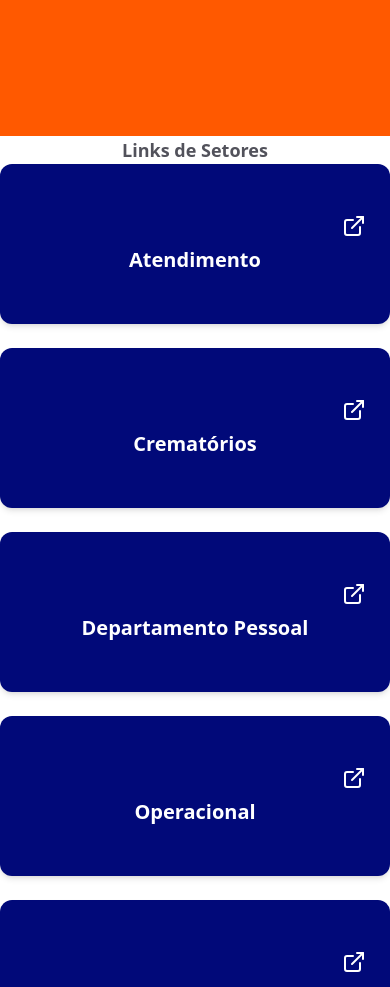
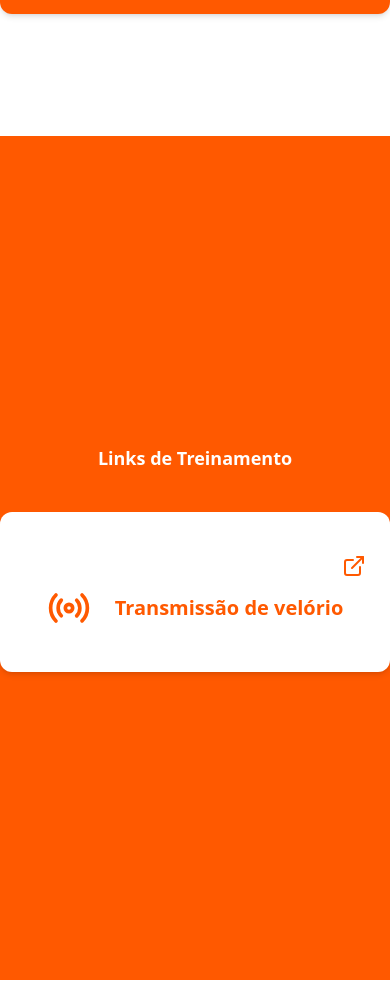
Before and after one commit to VictorJGB/portal-colab, a Next.js app: page / in a window 390 px wide. Shown: the part 1632-2619 px from the top of the page. Built offline with nearby package versions, Linux system fonts and the light colour scheme.

Commit message:
style: responsive layout

```diff
--- a/src/app/(home)/page.tsx
+++ b/src/app/(home)/page.tsx
@@ -10,7 +10,7 @@ export default function Home() {
     <div className="flex w-full min-h-screen flex-col items-center justify-center">
 
       {/* Utils section */}
-      <section className='h-screen w-full flex flex-col items-center justify-around'>
+      <section className='h-[200vh] lg:h-screen w-full flex flex-col items-center justify-around'>
         <div className='flex flex-col gap-2 items-center justify-center'>
           <h1 className='text-primary text-2xl font-bold'>Portal do Colaborador</h1>
           <h2 className='text-secondary text-lg font-semibold'>Tudo o que você precisa em um só lugar</h2>
@@ -35,7 +35,7 @@ export default function Home() {
       </section>
 
       {/* Training section */}
-      <section className='h-screen bg-primary w-full flex flex-col items-center justify-around'>
+      <section className='h-screen bg-primary w-full flex flex-col gap-10 lg:gap-20 items-center justify-center'>
         <h2 className='text-white text-lg font-semibold'>Links de Treinamento</h2>
         <div className='flex w-full gap-6 flex-wrap items-center justify-center'>
           {/* Card link */}
@@ -53,7 +53,7 @@ export default function Home() {
       </section>
 
       {/* Department section */}
-      <section className='h-screen w-full flex flex-col items-center justify-around'>
+      <section className='h-[200vh] lg:h-screen w-full flex flex-col gap-10 items-center justify-center'>
         <h2 className='text-zinc-600 text-lg font-semibold'>Links de Setores</h2>
         <div className='flex w-full gap-6 flex-wrap items-center justify-center'>
           {/* Card link */}
```
